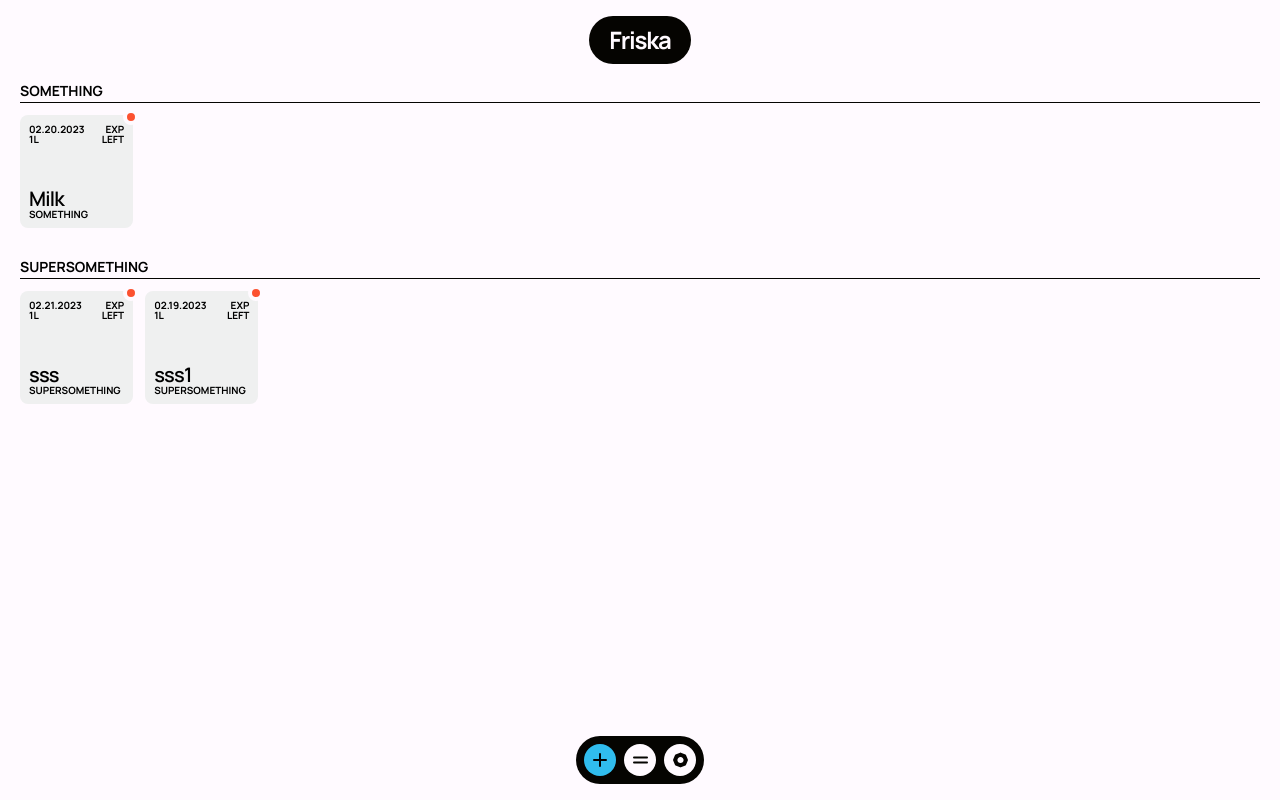
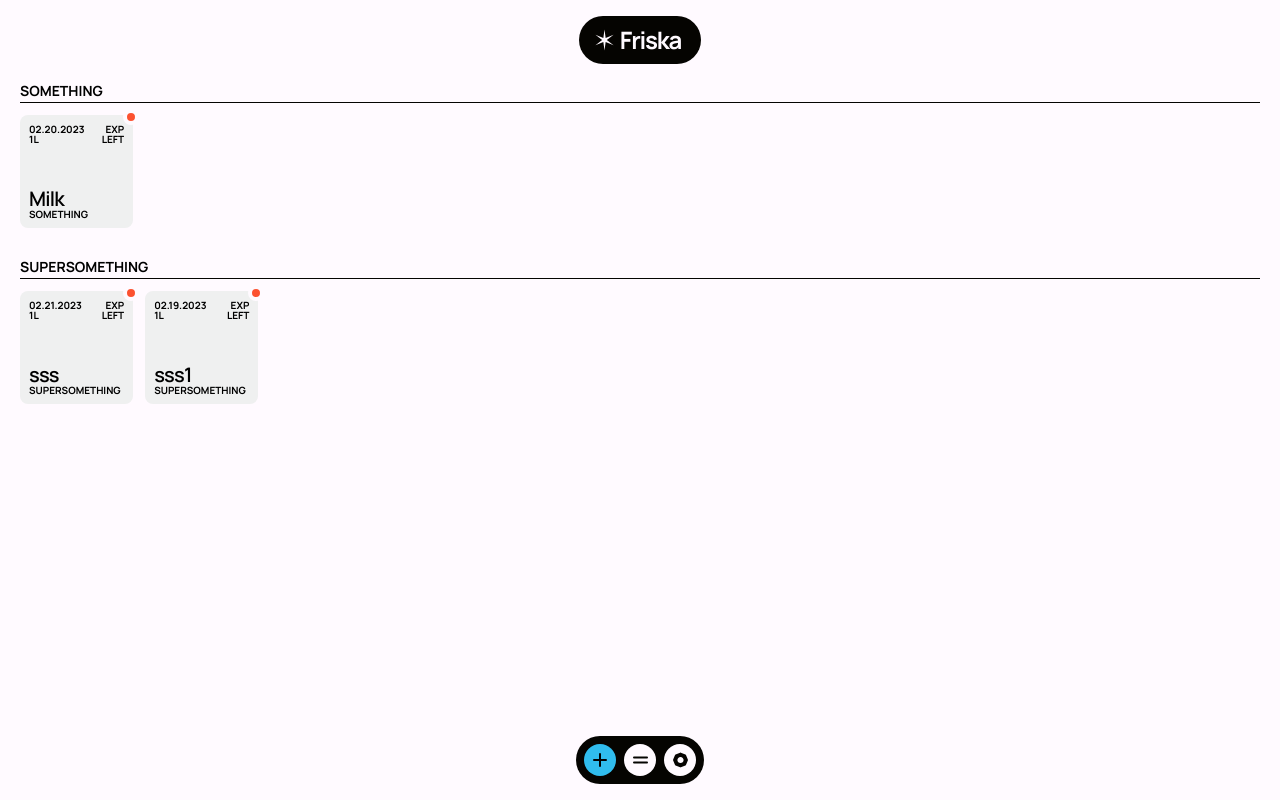
Before and after one commit to arperevalov/friska, a Next.js app: page / in a window 1280 px wide. Built offline with nearby package versions, Linux system fonts and the light colour scheme.

Commit message:
feat: add header logo-icon

```diff
--- a/components/Header.tsx
+++ b/components/Header.tsx
@@ -10,7 +10,10 @@ export default function Header () {
         <header className={`header`}>
             { router.pathname === '/' ? <>
                 <div className="header__top">
-                    <div className="header__logo">Friska</div>
+                    <div className="header__logo">
+                        <img className="header__logo-icon" src="/friska.svg" alt="" />
+                        Friska
+                    </div>
                 </div>
             </> : ''}
 
--- a/styles/components/header.scss
+++ b/styles/components/header.scss
@@ -12,6 +12,11 @@
         font-weight: 700;
         color: $white;
         letter-spacing: -0.05em;
+    }
+
+    &__logo-icon {
+        margin-left: rem(-4);
+        margin-right: rem(6);
     }
 
     &__top {
```
Also changed, not shown: public/friska.svg (added).
